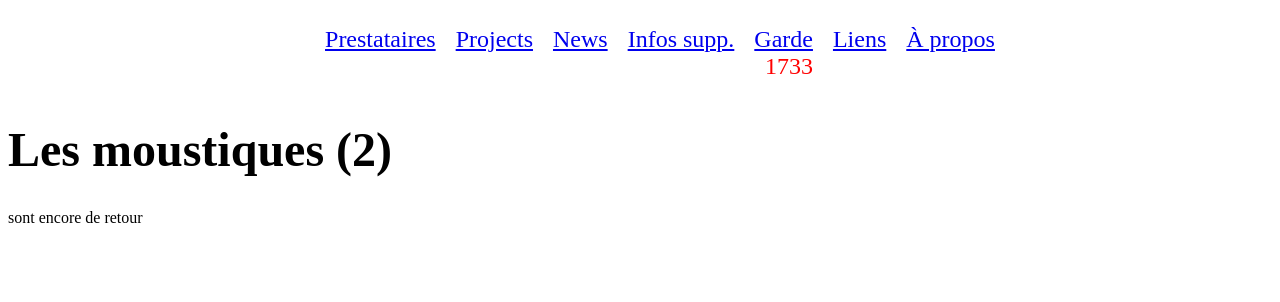
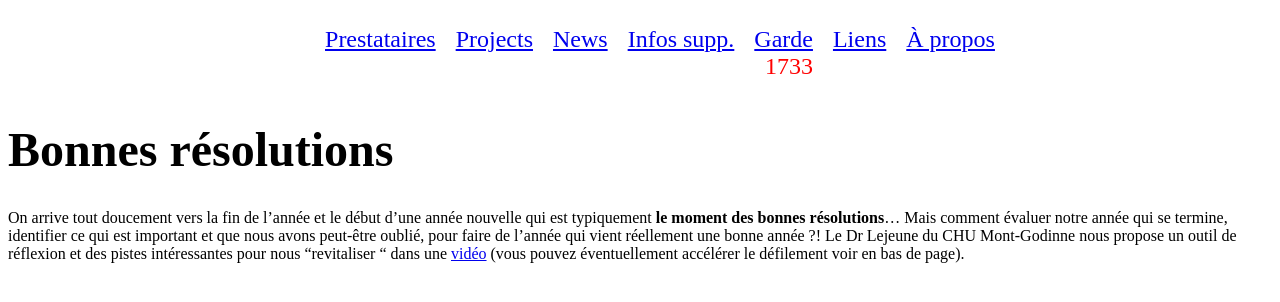
Before and after one commit to olivier5741/mmdbievre, a Jekyll site: the page built from _infos/les-moustiques-2.markdown, in a window 1280 px wide. Shown: the top 302 px of the page. Built offline with Jekyll 4.4.1, drawn with Linux system fonts in a browser that asks for light colours.

Commit message:
Updated Les Moustiques 2

```diff
--- a/_infos/les-moustiques-2.markdown
+++ b/_infos/les-moustiques-2.markdown
@@ -1,7 +1,7 @@
 ---
-title: Les moustiques (2)
+title: Bonnes résolutions
 date: 2016-12-11 10:38:00 Z
 layout: article
 ---
 
-sont encore de retour
+On arrive tout doucement vers la fin de l'année et le début d'une année nouvelle qui est typiquement **le moment des bonnes résolutions**... Mais comment évaluer notre année qui se termine, identifier ce qui est important et que nous avons peut-être oublié, pour faire de l'année qui vient réellement une bonne année ?! Le Dr Lejeune du CHU Mont-Godinne nous propose un outil de réflexion et des pistes intéressantes pour nous "revitaliser " dans une [vidéo](https://www.youtube.com/watch?v=d8H9Ybu2jmE) (vous pouvez éventuellement accélérer le défilement voir en bas de page).
```
